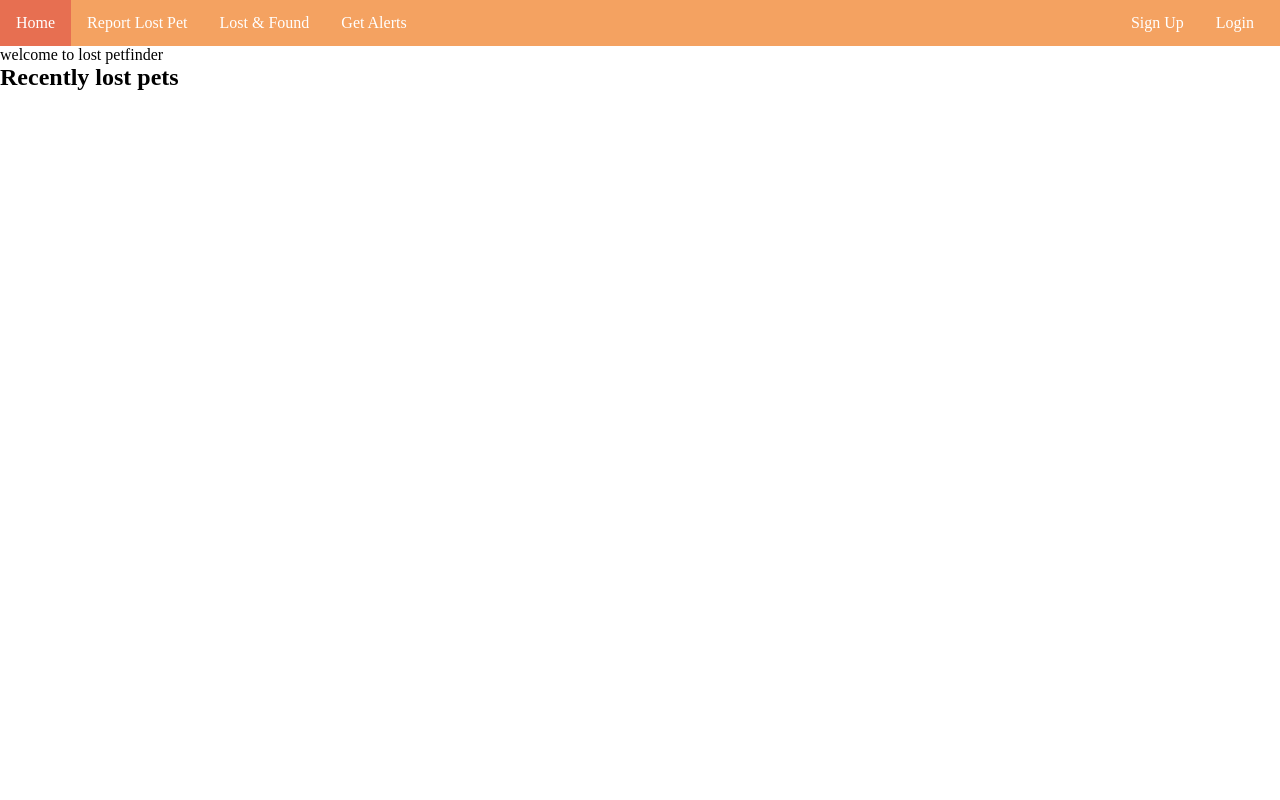
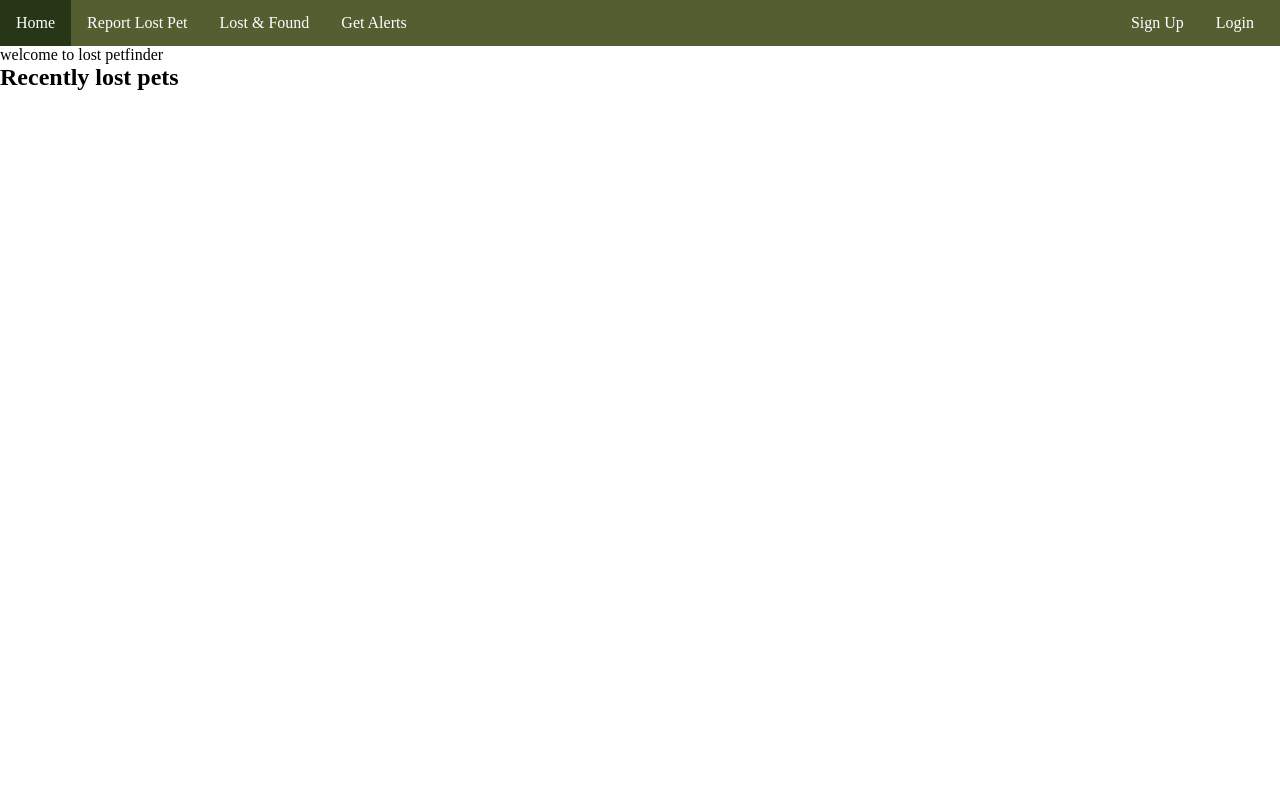
Before and after one commit to rijothedeveloper/LostPetFinder, a Flask app: page / in a window 1280 px wide. Run offline with Flask 2, Linux system fonts and the light colour scheme; data that the repository does not hold is empty; some libraries are stand-ins or nearby versions.

Commit message:
pallette changed

```diff
--- a/static/css/styles.css
+++ b/static/css/styles.css
@@ -1,9 +1,9 @@
-:root {
-    --primary-color: #E76F51;
-    --secondary-color: #F4A261;
-    --color3: #E9C46A;
-    --color4: #2A9D8F;
-    --color5: #264653;
+  :root {
+    --primary-color: #283618;
+    --secondary-color: #545E31;
+    --color3: #FEFAE0;
+    --color4: #F4A261;
+    --color5: #BC6C25;
   }
 
   * {
@@ -46,7 +46,7 @@ a {
       width:80%;
       margin: 10px;
       padding: 10px;
-      background-color: var(--color5);
+      background-color: var(--secondary-color);
   }
 
   input, textarea, select {
@@ -114,7 +114,7 @@ a {
     flex-direction: column;
     width: 300px;
     height: 300px;
-    border: solid red 2px;
+    border: solid var(--secondary-color) 2px;
     padding: 5px;
   }
 
```
